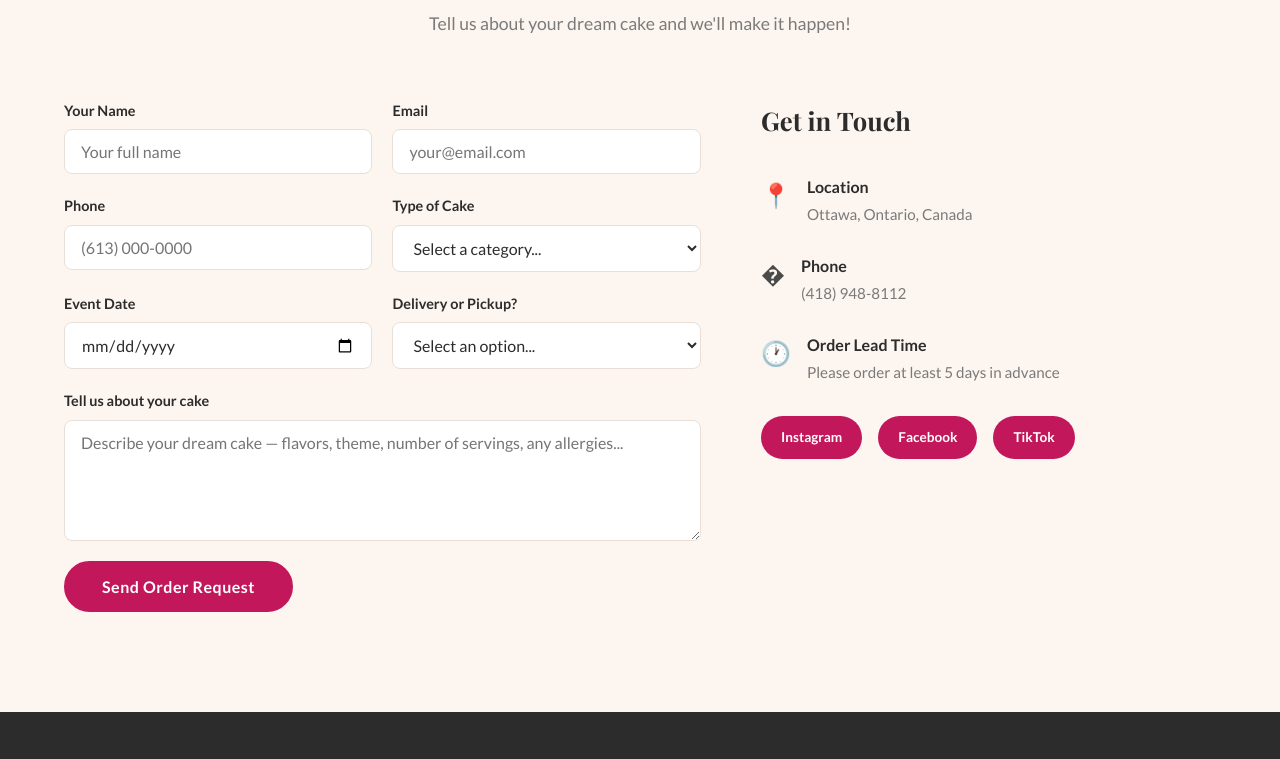
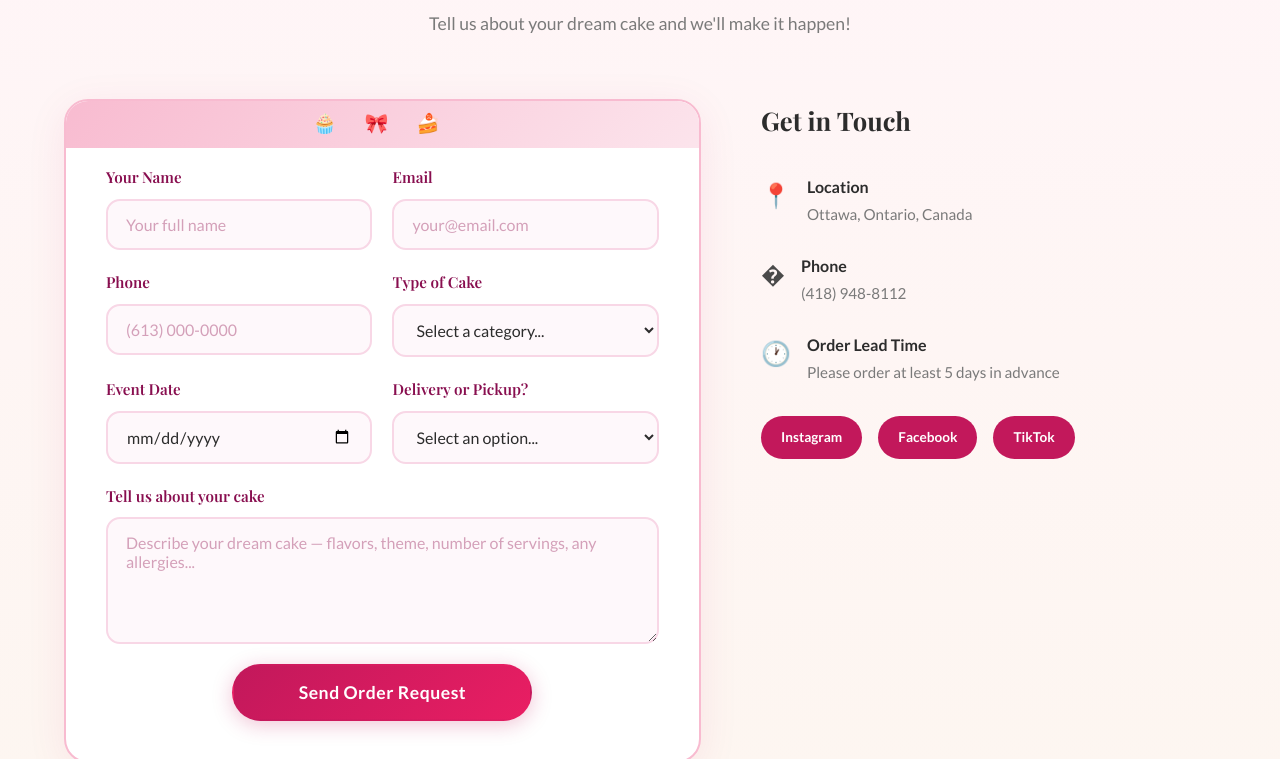
Before and after one commit to Richardbekhazi/madamelajoie, a website: page index.html in a window 1280 px wide. Shown: the part 4333-5092 px from the top of the page. Drawn offline with nearby package versions, Linux system fonts and the light colour scheme.

Commit message:
Redesign order form with bakery/cake theme

```diff
--- a/css/style.css
+++ b/css/style.css
@@ -445,7 +445,11 @@ a {
 
 /* ===== CONTACT ===== */
 .contact {
-  background: var(--color-cream);
+  background: linear-gradient(180deg, #fff5f8, var(--color-cream));
+}
+
+.contact .section-title::after {
+  content: ' 🎂';
 }
 
 .contact-grid {
@@ -459,11 +463,41 @@ a {
   display: grid;
   grid-template-columns: 1fr 1fr;
   gap: 20px;
+  background: var(--color-white);
+  padding: 40px;
+  border-radius: 24px;
+  box-shadow: 0 8px 40px rgba(194, 24, 91, 0.08);
+  border: 2px solid var(--color-accent);
+  position: relative;
+  overflow: hidden;
+}
+
+.contact-form::before {
+  content: '🧁 🎀 🍰';
+  position: absolute;
+  top: -2px;
+  left: 0;
+  right: 0;
+  text-align: center;
+  font-size: 1.2rem;
+  letter-spacing: 12px;
+  background: linear-gradient(135deg, var(--color-accent), #fce4ec);
+  padding: 8px 0;
+  border-radius: 22px 22px 0 0;
 }
 
 .form-group {
   display: flex;
   flex-direction: column;
+  padding-top: 0;
+}
+
+.contact-form > .form-group:first-of-type {
+  padding-top: 24px;
+}
+
+.contact-form > .form-group:nth-of-type(2) {
+  padding-top: 24px;
 }
 
 .form-group.full-width {
@@ -471,23 +505,24 @@ a {
 }
 
 .form-group label {
+  font-family: var(--font-heading);
   font-weight: 600;
-  font-size: 0.9rem;
-  color: var(--color-dark);
-  margin-bottom: 6px;
+  font-size: 0.95rem;
+  color: var(--color-primary-dark);
+  margin-bottom: 8px;
 }
 
 .form-group input,
 .form-group select,
 .form-group textarea {
-  padding: 12px 16px;
-  border: 1.5px solid var(--color-border);
-  border-radius: 8px;
+  padding: 14px 18px;
+  border: 2px solid #f8d7e6;
+  border-radius: 14px;
   font-family: var(--font-body);
   font-size: 1rem;
   color: var(--color-dark);
-  background: var(--color-white);
-  transition: border-color var(--transition);
+  background: #fef8fb;
+  transition: all var(--transition);
 }
 
 .form-group input:focus,
@@ -495,11 +530,31 @@ a {
 .form-group textarea:focus {
   outline: none;
   border-color: var(--color-primary);
+  background: var(--color-white);
+  box-shadow: 0 0 0 4px rgba(194, 24, 91, 0.08);
+}
+
+.form-group input::placeholder,
+.form-group textarea::placeholder {
+  color: #d4a0b9;
 }
 
 .contact-form .btn {
   grid-column: 1 / -1;
-  justify-self: start;
+  justify-self: center;
+  width: 100%;
+  max-width: 300px;
+  padding: 16px 40px;
+  border-radius: 50px;
+  font-size: 1.1rem;
+  background: linear-gradient(135deg, var(--color-primary), #e91e63);
+  border-color: transparent;
+  box-shadow: 0 4px 20px rgba(194, 24, 91, 0.25);
+}
+
+.contact-form .btn:hover {
+  transform: translateY(-3px);
+  box-shadow: 0 8px 30px rgba(194, 24, 91, 0.35);
 }
 
 .contact-info h3 {
```
